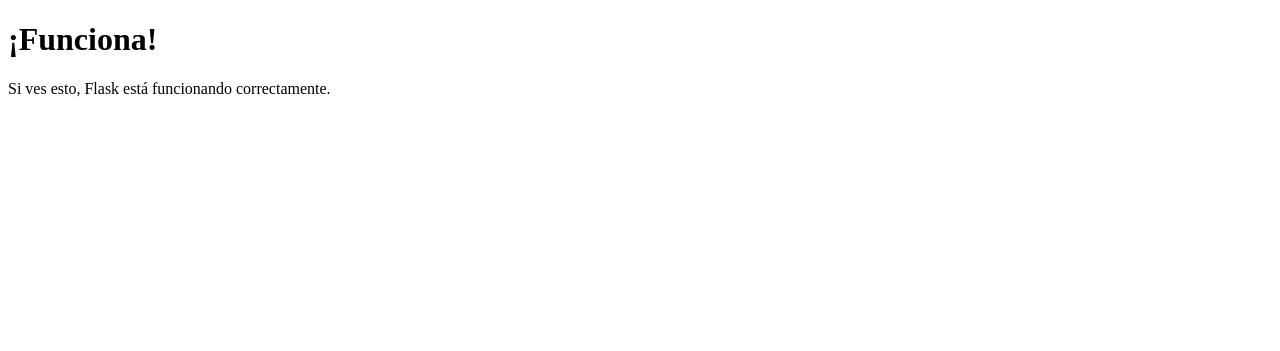
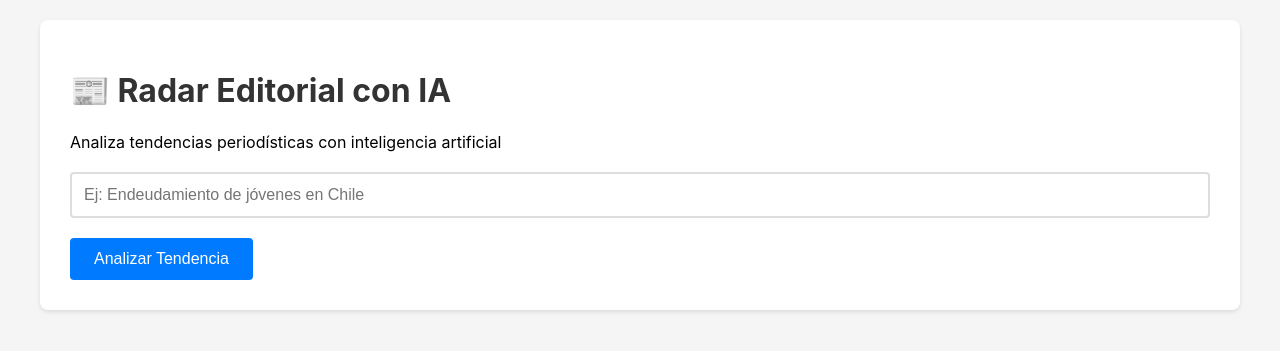
Before and after one commit to cokefigcl/radareditorialia, a Flask app: page / in a window 1280 px wide. Shown: the top 351 px of the page. Run offline with Flask 3, Linux system fonts and the light colour scheme.

Commit message:
Update index.html

```diff
--- a/templates/index.html
+++ b/templates/index.html
@@ -1,10 +1,177 @@
 <!DOCTYPE html>
-<html>
+<html lang="es">
 <head>
-    <title>Radar Editorial</title>
+    <meta charset="UTF-8">
+    <meta name="viewport" content="width=device-width, initial-scale=1.0">
+    <title>Radar Editorial con IA</title>
+    <style>
+        body {
+            font-family: -apple-system, BlinkMacSystemFont, 'Segoe UI', Roboto, sans-serif;
+            max-width: 1200px;
+            margin: 0 auto;
+            padding: 20px;
+            background: #f5f5f5;
+        }
+        .container {
+            background: white;
+            padding: 30px;
+            border-radius: 8px;
+            box-shadow: 0 2px 4px rgba(0,0,0,0.1);
+        }
+        h1 { color: #333; }
+        .input-group {
+            margin: 20px 0;
+        }
+        input[type="text"] {
+            width: 100%;
+            padding: 12px;
+            font-size: 16px;
+            border: 2px solid #ddd;
+            border-radius: 4px;
+            box-sizing: border-box;
+        }
+        button {
+            background: #007bff;
+            color: white;
+            padding: 12px 24px;
+            border: none;
+            border-radius: 4px;
+            cursor: pointer;
+            font-size: 16px;
+        }
+        button:hover { background: #0056b3; }
+        button:disabled { background: #ccc; }
+        .result {
+            margin-top: 30px;
+            padding: 20px;
+            background: #f8f9fa;
+            border-radius: 4px;
+            display: none;
+        }
+        .result h3 { color: #333; margin-top: 0; }
+        .loading {
+            display: none;
+            text-align: center;
+            padding: 20px;
+        }
+        .error {
+            background: #f8d7da;
+            color: #721c24;
+            padding: 15px;
+            border-radius: 4px;
+            margin-top: 20px;
+            display: none;
+        }
+        .tag {
+            display: inline-block;
+            background: #e9ecef;
+            padding: 5px 10px;
+            margin: 5px 5px 5px 0;
+            border-radius: 3px;
+            font-size: 14px;
+        }
+    </style>
 </head>
 <body>
-    <h1>¡Funciona! </h1>
-    <p>Si ves esto, Flask está funcionando correctamente.</p>
+    <div class="container">
+        <h1>📰 Radar Editorial con IA</h1>
+        <p>Analiza tendencias periodísticas con inteligencia artificial</p>
+
+        <div class="input-group">
+            <input type="text" id="topicInput" placeholder="Ej: Endeudamiento de jóvenes en Chile">
+        </div>
+
+        <button onclick="analyzeTrend()" id="analyzeBtn">Analizar Tendencia</button>
+
+        <div class="loading" id="loading">
+            <p>🤖 La IA está analizando...</p>
+        </div>
+
+        <div class="error" id="error"></div>
+
+        <div class="result" id="result">
+            <h3>📊 Análisis de: <span id="resultTopic"></span></h3>
+            <div id="analysisContent"></div>
+        </div>
+    </div>
+
+    <script>
+        async function analyzeTrend() {
+            const topic = document.getElementById('topicInput').value.trim();
+            if (!topic) {
+                alert('Ingresa un tema para analizar');
+                return;
+            }
+
+            const btn = document.getElementById('analyzeBtn');
+            const loading = document.getElementById('loading');
+            const result = document.getElementById('result');
+            const error = document.getElementById('error');
+
+            btn.disabled = true;
+            loading.style.display = 'block';
+            result.style.display = 'none';
+            error.style.display = 'none';
+
+            try {
+                const response = await fetch('/api/analyze', {
+                    method: 'POST',
+                    headers: { 'Content-Type': 'application/json' },
+                    body: JSON.stringify({ topic: topic })
+                });
+
+                const data = await response.json();
+
+                if (data.error) {
+                    throw new Error(data.error);
+                }
+
+                displayResult(data);
+                result.style.display = 'block';
+            } catch (err) {
+                error.textContent = 'Error: ' + err.message;
+                error.style.display = 'block';
+            } finally {
+                btn.disabled = false;
+                loading.style.display = 'none';
+            }
+        }
+
+        function displayResult(data) {
+            document.getElementById('resultTopic').textContent = data.topic;
+            const analysis = data.analysis;
+
+            let html = '';
+
+            if (analysis.hipotesis) {
+                html += `<h4>🎯 Hipótesis</h4><p>${analysis.hipotesis}</p>`;
+            }
+
+            if (analysis.senales_clave && analysis.senales_clave.length) {
+                html += `<h4> Señales clave a monitorear</h4>`;
+                analysis.senales_clave.forEach(señal => {
+                    html += `<span class="tag">${señal}</span>`;
+                });
+            }
+
+            if (analysis.angulos_periodisticos && analysis.angulos_periodisticos.length) {
+                html += `<h4>📝 Ángulos periodísticos sugeridos</h4><ul>`;
+                analysis.angulos_periodisticos.forEach(angulo => {
+                    html += `<li>${angulo}</li>`;
+                });
+                html += `</ul>`;
+            }
+
+            if (analysis.fuentes_sugeridas && analysis.fuentes_sugeridas.length) {
+                html += `<h4>📚 Fuentes sugeridas</h4><ul>`;
+                analysis.fuentes_sugeridas.forEach(fuente => {
+                    html += `<li>${fuente}</li>`;
+                });
+                html += `</ul>`;
+            }
+
+            document.getElementById('analysisContent').innerHTML = html;
+        }
+    </script>
 </body>
 </html>
```
